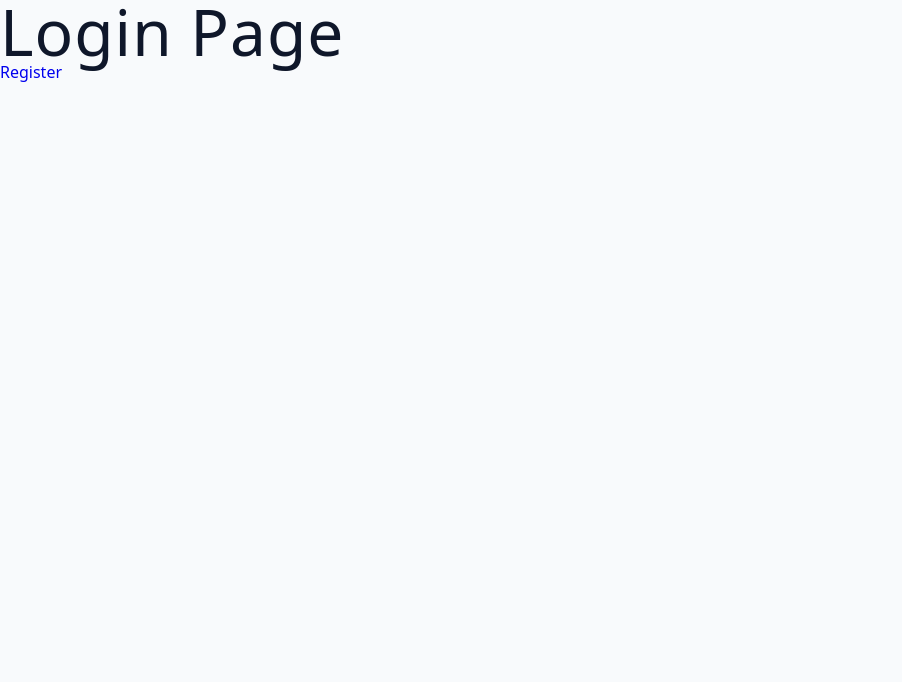
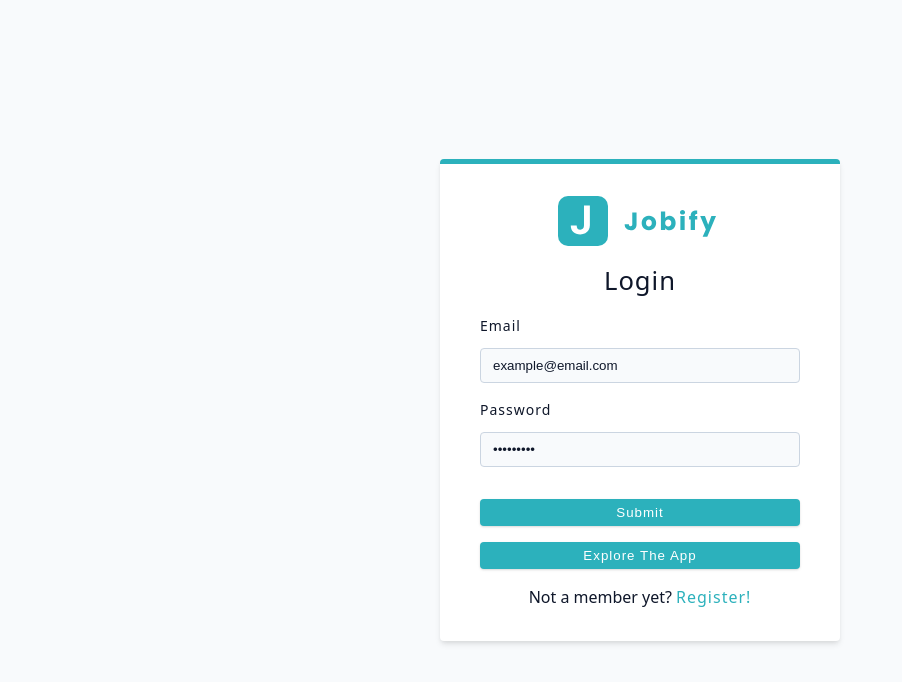
Before and after one commit to imnomee/CA-MERN-FULL, a React (Vite) app in the folder client/: page /login in a window 1280 px wide. Shown: the top 682 px of the page, without its empty margins (0-902 px from the left). Built offline with nearby package versions, Linux system fonts and the light colour scheme.

Commit message:
dashboard login done

```diff
--- a/client/src/App.jsx
+++ b/client/src/App.jsx
@@ -6,6 +6,11 @@ import {
     Login,
     DashboardLayout,
     Error,
+    AddJob,
+    AllJobs,
+    Stats,
+    Profile,
+    Admin,
 } from './pages/index';
 
 const router = createBrowserRouter([
@@ -28,6 +33,28 @@ const router = createBrowserRouter([
             {
                 path: 'dashboard',
                 element: <DashboardLayout />,
+                children: [
+                    {
+                        index: true,
+                        element: <AddJob />,
+                    },
+                    {
+                        path: 'stats',
+                        element: <Stats />,
+                    },
+                    {
+                        path: 'all-jobs',
+                        element: <AllJobs />,
+                    },
+                    {
+                        path: 'profile',
+                        element: <Profile />,
+                    },
+                    {
+                        path: 'admin',
+                        element: <Admin />,
+                    },
+                ],
             },
         ],
         errorElement: <Error />,
--- a/client/src/pages/DashboardLayout.jsx
+++ b/client/src/pages/DashboardLayout.jsx
@@ -1,5 +1,11 @@
+import { Outlet } from 'react-router-dom';
+
 const DashboardLayout = () => {
-    return <h1>Dashboard Layout</h1>;
+    return (
+        <div>
+            <Outlet />
+        </div>
+    );
 };
 
 export default DashboardLayout;
--- a/client/src/pages/Login.jsx
+++ b/client/src/pages/Login.jsx
@@ -1,11 +1,37 @@
 import { Link } from 'react-router-dom';
+import { Logo, FormRow } from '../components/index';
+import Wrapper from '../assets/wrappers/RegisterAndLoginPage';
 
 const Login = () => {
     return (
-        <div>
-            <h1>Login Page</h1>
-            <Link to="/register">Register</Link>
-        </div>
+        <Wrapper>
+            <form action="" className="form">
+                <Logo />
+                <h4>Login</h4>
+                <FormRow
+                    type="email"
+                    name="email"
+                    defaultValue="example@email.com"
+                />
+                <FormRow
+                    type="password"
+                    name="password"
+                    defaultValue="secret123"
+                />
+                <button type="submit" className="btn btn-block">
+                    Submit
+                </button>
+                <button type="button" className="btn btn-block">
+                    explore the app
+                </button>
+                <p>
+                    Not a member yet?
+                    <Link to="/register" className="member-btn">
+                        Register!
+                    </Link>
+                </p>
+            </form>
+        </Wrapper>
     );
 };
 
--- a/client/src/pages/Register.jsx
+++ b/client/src/pages/Register.jsx
@@ -1,4 +1,4 @@
-import { Form, Link } from 'react-router-dom';
+import { Link } from 'react-router-dom';
 import { Logo } from '../components';
 import Wrapper from '../assets/wrappers/RegisterAndLoginPage';
 import { FormRow } from '../components/index';
@@ -34,10 +34,12 @@ const Register = () => {
                 <button type="submit" className="btn btn-block">
                     submit
                 </button>
-                <p>Already a member?</p>
-                <Link to="/login" className="member-btn">
-                    Login
-                </Link>
+                <p>
+                    Already a member?
+                    <Link to="/login" className="member-btn">
+                        Login
+                    </Link>
+                </p>
             </form>
         </Wrapper>
     );
--- a/client/src/pages/Stats.jsx
+++ b/client/src/pages/Stats.jsx
@@ -1,5 +1,5 @@
 const Stats = () => {
-    return <div>Stats</div>;
+    return <h1>Stats</h1>;
 };
 
 export default Stats;
```
